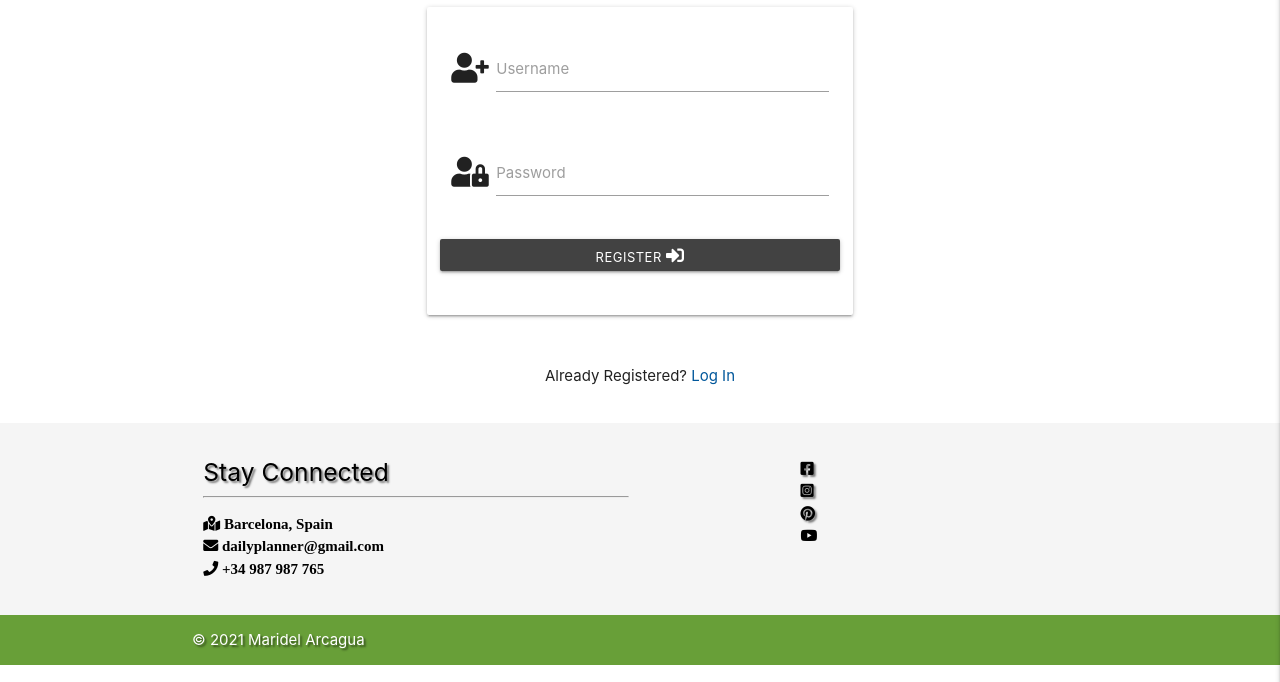
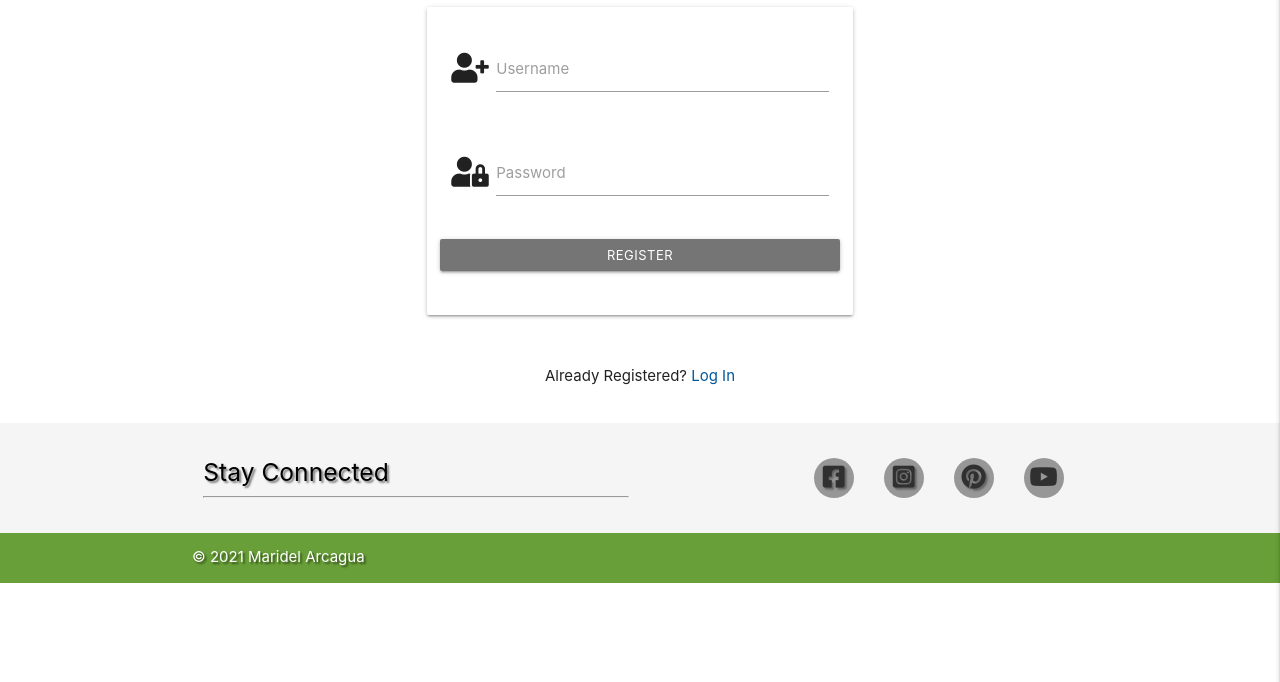
Before and after one commit to mari-code-l/dailyplanner, a Flask app: page /register in a window 1280 px wide. Shown: the part 118-800 px from the top of the page. Run offline with Flask 2, Linux system fonts and the light colour scheme; some libraries are stand-ins or nearby versions.

Commit message:
Added footer style

```diff
--- a/static/css/style.css
+++ b/static/css/style.css
@@ -5,3 +5,27 @@
 .brand-logo {
     margin-left: 10px;
 }
+
+.social{
+    display: flex;
+    justify-content: center;
+    align-items: center;
+}
+.social-links:hover{
+     transform: translate(-0%, -5%);
+     transition: 0.5s;
+}
+
+li.social-links a{
+    height: 40px;
+    width: 40px;
+    border-radius: 50px;
+    background-color: grey;
+    text-align: center;
+    display: block;
+    opacity: 0.8;
+    margin: 0 15px;
+    list-style: none;
+    line-height: 38px;
+    font-size: 25px;
+}
--- a/templates/base.html
+++ b/templates/base.html
@@ -74,22 +74,17 @@
                 <div class="col l6 s12">
                     <h5 class="black-text text-shadow">Stay Connected</h5>
                     <hr class="shortbar">
-                    <ul class="black-text text-lighten-4">
-                        <li><i class="fas fa-map-marked-alt"> Barcelona, Spain</i></li>
-                        <li><i class="fas fa-envelope"> dailyplanner@gmail.com</i></li>
-                        <li><i class="fas fa-phone"> +34 987 987 765</i></li>
-                    </ul>
                 </div>
                 <div class="col l4 offset-l2 s12">
                     <ul class="social">
                         <li class="social-links"><a class="black-text text-shadow text-lighten-3 fab fa-facebook-square"
-                                href="https://www.facebook.com/"></a></li>
+                                href="https://www.facebook.com/" target="_blank"></a></li>
                         <li class="social-links"><a class="black-text text-shadow text-lighten-3 fab fa-instagram-square"
-                                href="https://www.instagram.com/!"></a></li>
+                                href="https://www.instagram.com/!" target="_blank"></a></li>
                         <li class="social-links"><a class="black-text text-shadow text-lighten-3 fab fa-pinterest"
-                                href="https://www.pinterest.com/"></a></li>
-                        <liclass="social-links"><a class="black-text text-lighten-3 fab fa-youtube"
-                                href="https://www.youtube.com/"></a></li>
+                                href="https://www.pinterest.com/" target="_blank"></a></li>
+                        <li class="social-links"><a class="black-text text-lighten-3 fab fa-youtube"
+                                href="https://www.youtube.com/" target="_blank"></a></li>
                     </ul>
                 </div>
             </div>
--- a/templates/login.html
+++ b/templates/login.html
@@ -26,8 +26,8 @@
             </div>
 
             <div class="row">
-                <button type="submit" class="col s12 btn-small grey darken-3 white-text">
-                    Log In<i class="fas fa-sign-in-alt"></i>
+                <button type="submit" class="col s12 btn-small grey darken-1 white-text">
+                    Log In
                 </button>
             </div>
         </div>
--- a/templates/register.html
+++ b/templates/register.html
@@ -26,8 +26,8 @@
             </div>
 
             <div class="row">
-                <button type="submit" class="col s12 btn-small grey darken-3 white-text">
-                    Register <i class="fas fa-sign-in-alt"></i>
+                <button type="submit" class="col s12 btn-small grey darken-1 white-text">
+                    Register
                 </button>
             </div>
         </div>
```
